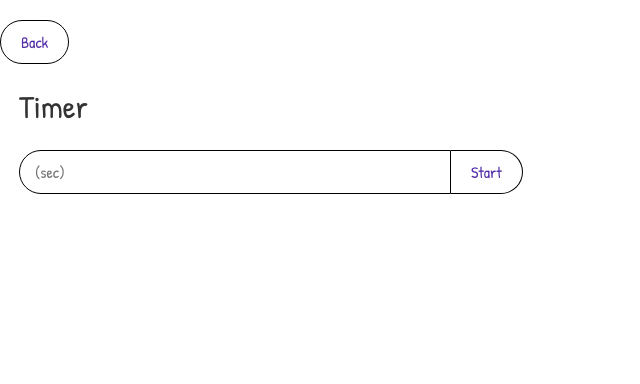
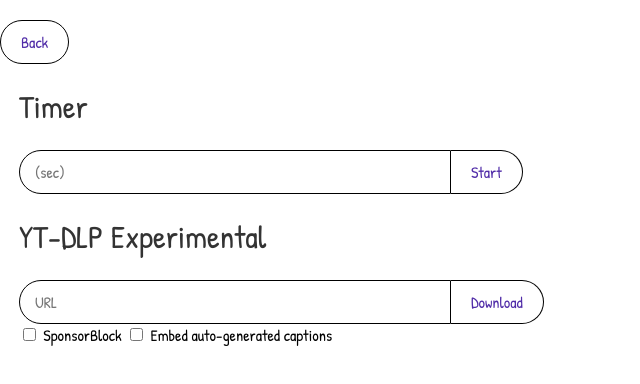
Before and after one commit to darryl-land/darryl-land-app, a website: page setting.html in a window 1280 px wide. Shown: the whole page, without its empty margins (0-640 px from the left). Drawn offline with Linux system fonts and the light colour scheme.

Commit message:
Update setting.html
Added url input box and checkboxes for yt-dlp video downloader. Change the window name to Darryl Land Browser.

```diff
--- a/setting.html
+++ b/setting.html
@@ -2,7 +2,7 @@
 <!DOCTYPE html>
 <html lang="en">
 <head>
- <title>Darryl Land</title>
+ <title>Darryl Land Browser</title>
  <link rel="icon" type="image/x-icon" href="https://lh3.googleusercontent.com/a/ACg8ocLcvb2kL1RJ4n70pSG29b0UhkS3hY9yUkwnsm_pqUnZZ3td5w=s96-c">
  <meta charset="UTF-8">
  <link rel="manifest" href="/manifest.json">
@@ -17,7 +17,7 @@
     }
 </script>
  <style>
-h1, p, .topnav, a, h3, button, form, input{
+h1, p, .topnav, a, h3, button, form, input, label{
  font-family:Patrick Hand, cursive, Arial, sans-serif;
  font-weight: 400;
  font-style: normal;
@@ -150,7 +150,7 @@
      <form id="search-form">
      <a id="button-norm" style="text-align: left;" onclick="window.location.href = './index.html';">Back</a>
      </form>
-     <div style="flex-direction: column;justify-content: center;align-items: center;height: 100vh;margin: 0;font-family: Arial, sans-serif;padding-left: 0.5cm;">
+     <div style="flex-direction: column;justify-content: center;align-items: center;margin: 0;font-family: Arial, sans-serif;padding-left: 0.5cm;">
      <h1>Timer</h1>
      <div id="timer">
      <p></p>
@@ -160,8 +160,19 @@
      </form>
 </div>
 </div>
+<div style="flex-direction: column;justify-content: center;align-items: center;margin: 0;font-family: Arial, sans-serif;padding-left: 0.5cm;">
+    <h1>YT-DLP Experimental</h1>
+    <form id="search-form" onsubmit="if(process.platform == 'linux'){const inputCollection = document.getElementsByName('yt-dlper');let foofo = document.getElementById('sblock').checked;let goofo = document.getElementById('subs').checked;nw.global.downloadyt(inputCollection[0].value,foofo,goofo);}else{inputCollection[0].disabled = true;};">
+        <input type="url" placeholder="URL" id="search-input" name="yt-dlper">
+        <button type="submit" id="search-button">Download</button>
+    </form>
+    <input type="checkbox" id="sblock">
+    <label for="sblock"> SponsorBlock</label>
+    <input type="checkbox" id="subs">
+    <label for="subs"> Embed auto-generated captions</label>
+</div>
 <script>
-   let nativenotittriggnoti = null;
+    let nativenotittriggnoti = null;
     let lsec = null;
     let aletrted = false;
 function playbeeep() {
```
